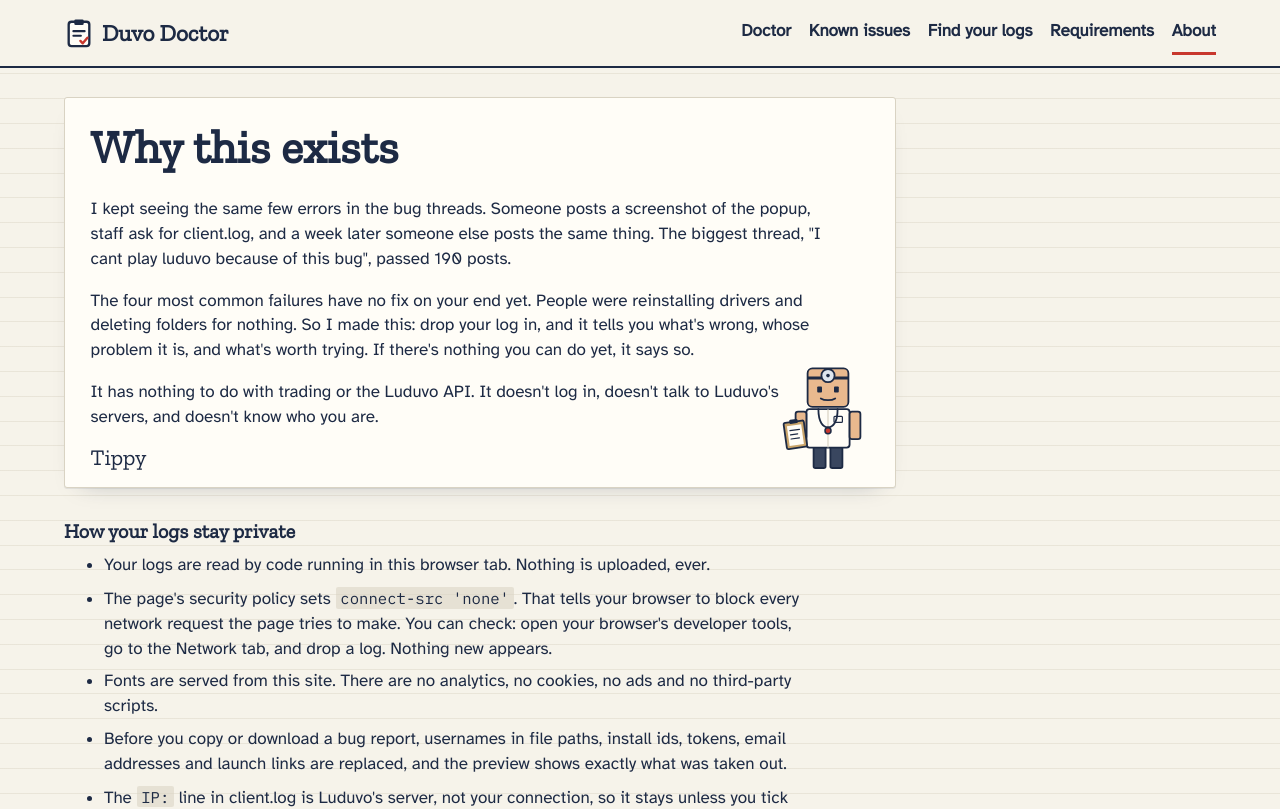
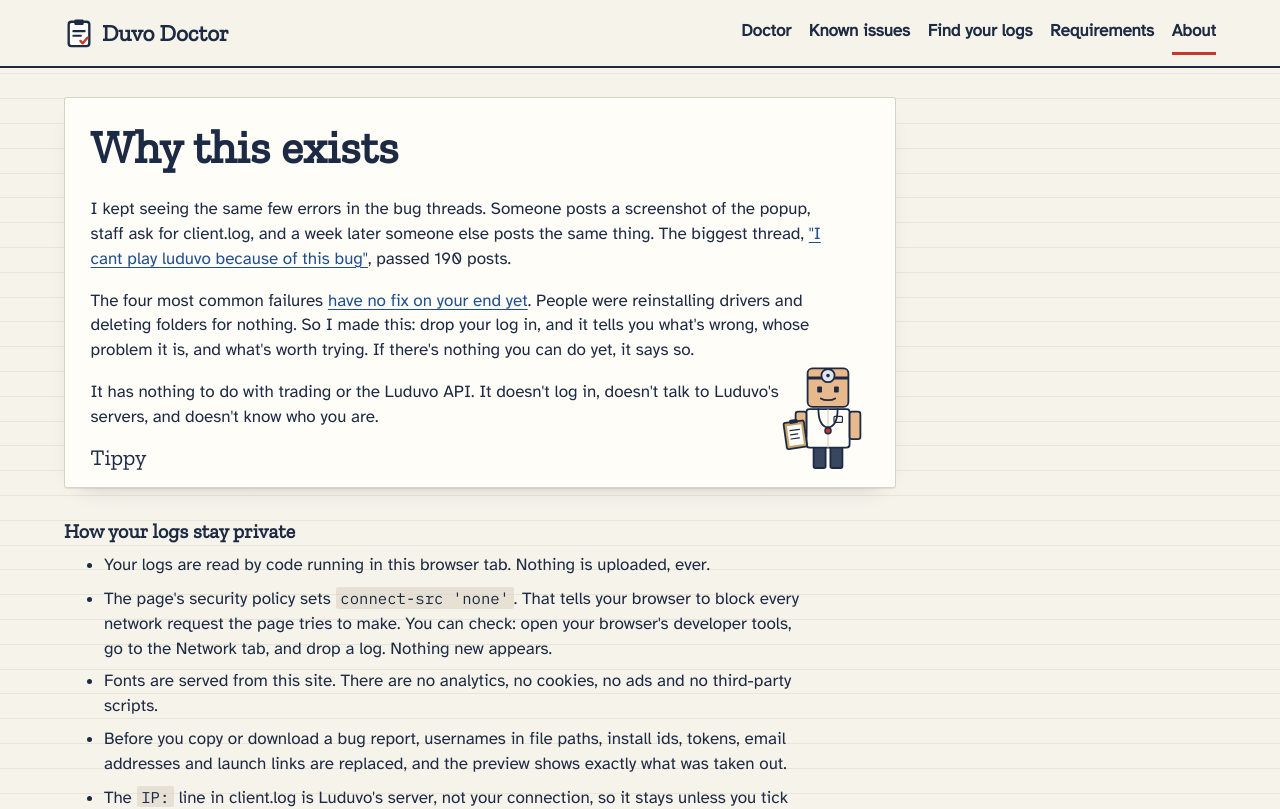
Before and after one commit to tippythetaidum/duvodoctor, a SvelteKit app: page /about in a window 1280 px wide. Shown: the top 809 px of the page. Built offline with nearby package versions, Linux system fonts and the light colour scheme.

Commit message:
link the claims in the about note

```diff
--- a/src/routes/about/+page.svelte
+++ b/src/routes/about/+page.svelte
@@ -46,12 +46,12 @@
 		<h1 id="why">Why this exists</h1>
 		<p>
 			I kept seeing the same few errors in the bug threads. Someone posts a screenshot of the popup, staff ask for
-			client.log, and a week later someone else posts the same thing. The biggest thread, "I cant play luduvo because of
-			this bug", passed 190 posts.
+			client.log, and a week later someone else posts the same thing. The biggest thread,
+			<a href="https://forum.luduvo.com/t/2616">"I cant play luduvo because of this bug"</a>, passed 190 posts.
 		</p>
 		<p>
-			The four most common failures have no fix on your end yet. People were reinstalling drivers and deleting folders for
-			nothing. So I made this: drop your log in, and it tells you what's wrong, whose problem it is, and what's worth
+			The four most common failures <a href="/issues">have no fix on your end yet</a>. People were reinstalling drivers and
+			deleting folders for nothing. So I made this: drop your log in, and it tells you what's wrong, whose problem it is, and what's worth
 			trying. If there's nothing you can do yet, it says so.
 		</p>
 		<p>
```
